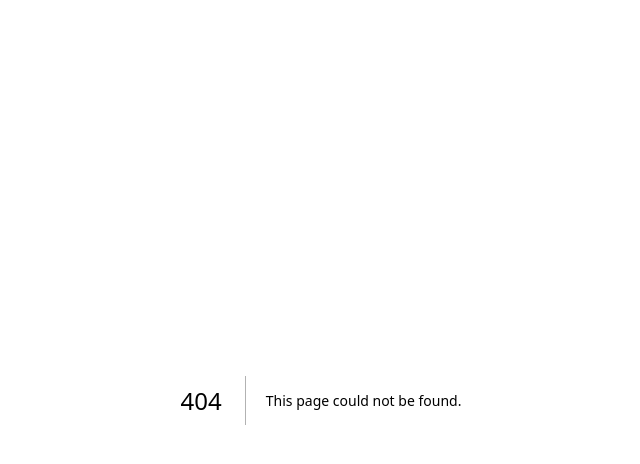
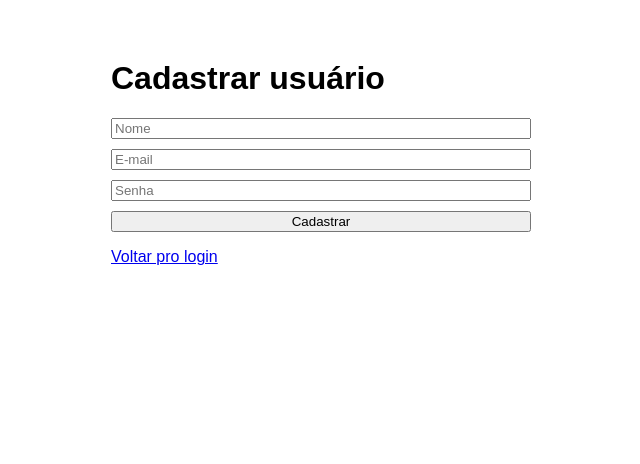
Before and after one commit to orlasantosimoveis/orlasantosimoveis, a Next.js app: page /dignup in a window 1280 px wide. Before the commit this address had no page. Shown: the top 464 px of the page, without its empty margins (319-959 px from the left). Built offline with nearby package versions, Linux system fonts and the light colour scheme; no server answers.

Commit message:
Create dignup.js

```diff
--- /dev/null
+++ b/pages/dignup.js
@@ -0,0 +1,73 @@
+import { useState } from "react";
+import { useRouter } from "next/router";
+import { createClient } from "@supabase/supabase-js";
+
+const supabase = createClient(
+  process.env.NEXT_PUBLIC_SUPABASE_URL,
+  process.env.NEXT_PUBLIC_SUPABASE_ANON_KEY
+);
+
+export default function Signup() {
+  const router = useRouter();
+  const [nome, setNome] = useState("");
+  const [email, setEmail] = useState("");
+  const [senha, setSenha] = useState("");
+  const [msg, setMsg] = useState("");
+
+  async function cadastrar(e) {
+    e.preventDefault();
+    setMsg("");
+
+    const { data, error } = await supabase.auth.signUp({
+      email,
+      password: senha,
+    });
+
+    if (error) return setMsg("Erro: " + error.message);
+
+    const userId = data?.user?.id;
+    if (!userId) return setMsg("Usuário criado, mas não retornou ID.");
+
+    // grava perfil na tabela usuarios
+    const { error: e2 } = await supabase
+      .from("usuarios")
+      .upsert([{ id: userId, nome: nome.trim(), role: "user" }], { onConflict: "id" });
+
+    if (e2) return setMsg("Usuário criado, mas erro ao salvar perfil: " + e2.message);
+
+    setMsg("Usuário cadastrado! Agora faça login.");
+    setTimeout(() => router.push("/login"), 800);
+  }
+
+  return (
+    <div style={{ maxWidth: 420, margin: "60px auto", fontFamily: "Arial" }}>
+      <h1>Cadastrar usuário</h1>
+
+      <form onSubmit={cadastrar} style={{ display: "grid", gap: 10 }}>
+        <input
+          placeholder="Nome"
+          value={nome}
+          onChange={(e) => setNome(e.target.value)}
+        />
+        <input
+          placeholder="E-mail"
+          value={email}
+          onChange={(e) => setEmail(e.target.value)}
+        />
+        <input
+          placeholder="Senha"
+          type="password"
+          value={senha}
+          onChange={(e) => setSenha(e.target.value)}
+        />
+        <button type="submit">Cadastrar</button>
+      </form>
+
+      {msg ? <p style={{ color: msg.startsWith("Erro") ? "crimson" : "green" }}>{msg}</p> : null}
+
+      <p style={{ marginTop: 16 }}>
+        <a href="/login">Voltar pro login</a>
+      </p>
+    </div>
+  );
+}
```
